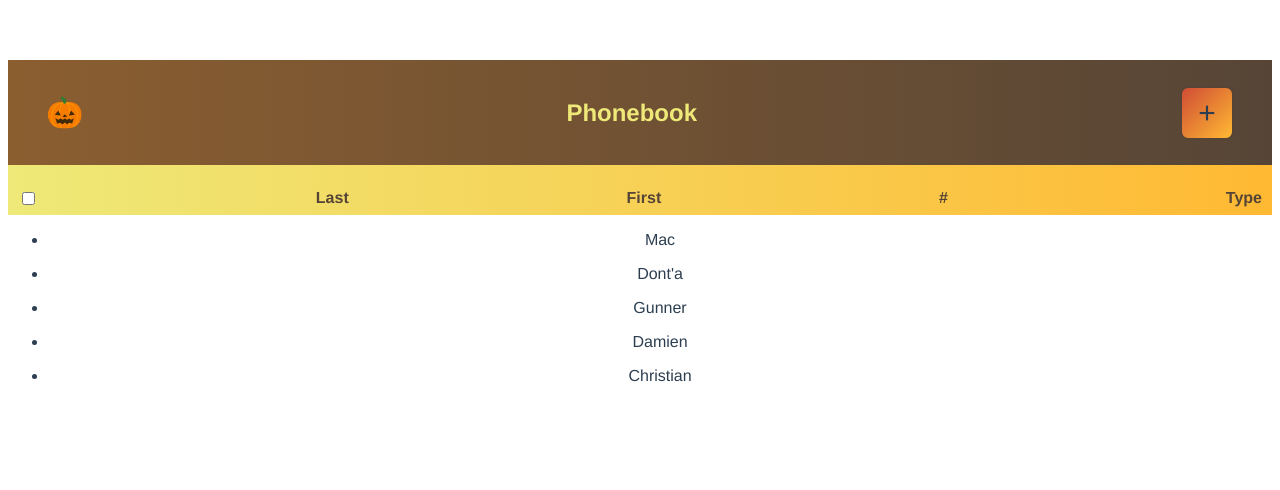
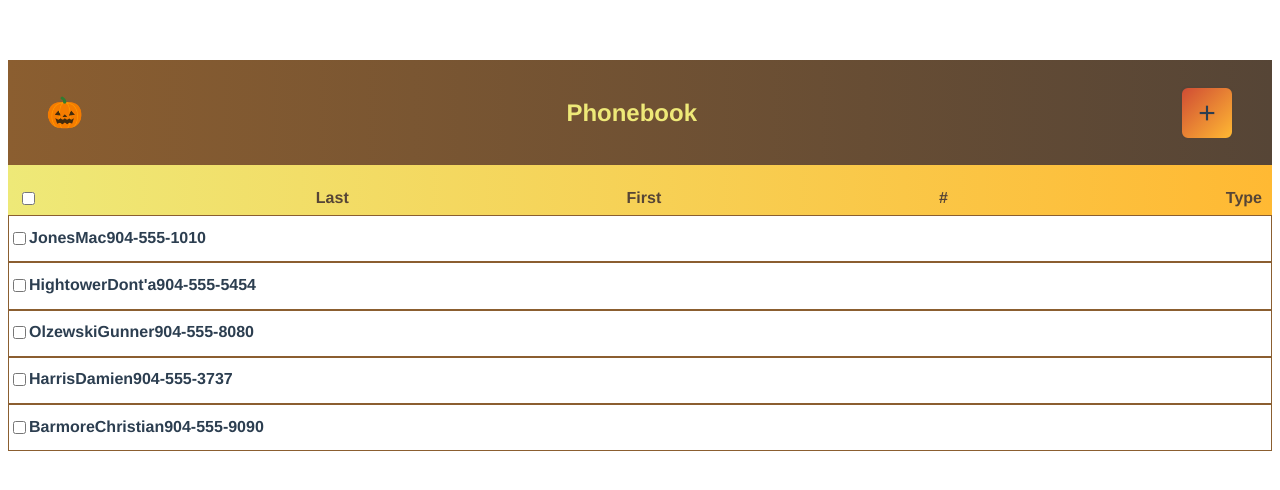
Before and after one commit to tcburns24/phonebook, a Vue app: page / in a window 1280 px wide. Shown: the top 490 px of the page. Built offline with nearby package versions, Linux system fonts and the light colour scheme.

Commit message:
Creates ContactRow component

```diff
--- /dev/null
+++ b/src/components/ContactRow.vue
@@ -0,0 +1,39 @@
+<script>
+export default {
+  name: 'ContactRow',
+  props: ['infoObj'],
+  data() {
+    return {}
+  },
+
+}
+</script>
+
+<!--
+COLOR THEME
+orange: #ffb933
+red:    #d04c34
+black:  #564536
+brown: 	#8b5e30
+yellow: #eee978
+-->
+<style scoped>
+  .contact-row {
+    max-width: 100%;
+    position: relative;
+    padding: 1% 0;
+    display: flex;
+    border: 1px solid #8b5e30;
+    font-weight: 700;
+  }
+</style>
+
+<template>
+  <div class="contact-row">
+    <span><input type="checkbox" /></span>
+    <span class="contact-info">{{ infoObj.last_name }}</span>
+    <span class="contact-info">{{ infoObj.first_name }}</span>
+    <span class="contact-info">{{ infoObj.number }}</span>
+    <span class="contact-info">{{ infoObj.type }}</span>
+  </div>
+</template>
--- a/src/components/HelloWorld.vue
+++ /dev/null
@@ -1,58 +0,0 @@
-<template>
-  <div class="hello">
-    <h1>{{ msg }}</h1>
-    <p>
-      For a guide and recipes on how to configure / customize this project,<br>
-      check out the
-      <a href="https://cli.vuejs.org" target="_blank" rel="noopener">vue-cli documentation</a>.
-    </p>
-    <h3>Installed CLI Plugins</h3>
-    <ul>
-      <li><a href="https://github.com/vuejs/vue-cli/tree/dev/packages/%40vue/cli-plugin-babel" target="_blank" rel="noopener">babel</a></li>
-      <li><a href="https://github.com/vuejs/vue-cli/tree/dev/packages/%40vue/cli-plugin-eslint" target="_blank" rel="noopener">eslint</a></li>
-    </ul>
-    <h3>Essential Links</h3>
-    <ul>
-      <li><a href="https://vuejs.org" target="_blank" rel="noopener">Core Docs</a></li>
-      <li><a href="https://forum.vuejs.org" target="_blank" rel="noopener">Forum</a></li>
-      <li><a href="https://chat.vuejs.org" target="_blank" rel="noopener">Community Chat</a></li>
-      <li><a href="https://twitter.com/vuejs" target="_blank" rel="noopener">Twitter</a></li>
-      <li><a href="https://news.vuejs.org" target="_blank" rel="noopener">News</a></li>
-    </ul>
-    <h3>Ecosystem</h3>
-    <ul>
-      <li><a href="https://router.vuejs.org" target="_blank" rel="noopener">vue-router</a></li>
-      <li><a href="https://vuex.vuejs.org" target="_blank" rel="noopener">vuex</a></li>
-      <li><a href="https://github.com/vuejs/vue-devtools#vue-devtools" target="_blank" rel="noopener">vue-devtools</a></li>
-      <li><a href="https://vue-loader.vuejs.org" target="_blank" rel="noopener">vue-loader</a></li>
-      <li><a href="https://github.com/vuejs/awesome-vue" target="_blank" rel="noopener">awesome-vue</a></li>
-    </ul>
-  </div>
-</template>
-
-<script>
-export default {
-  name: 'HelloWorld',
-  props: {
-    msg: String
-  }
-}
-</script>
-
-<!-- Add "scoped" attribute to limit CSS to this component only -->
-<style scoped>
-h3 {
-  margin: 40px 0 0;
-}
-ul {
-  list-style-type: none;
-  padding: 0;
-}
-li {
-  display: inline-block;
-  margin: 0 10px;
-}
-a {
-  color: #42b983;
-}
-</style>
--- a/src/components/Phonebook.vue
+++ b/src/components/Phonebook.vue
@@ -1,7 +1,10 @@
 <script>
 import allContacts from "../contacts.json";
+import ContactRow from "./ContactRow";
 
 export default {
+  name: 'Phonebook',
+  components: { ContactRow },
   data() {
     return {
       contacts: [],
@@ -81,9 +84,7 @@ yellow: #eee978
       <span>Type</span>
     </div>
     <div v-for="(contact, index) in contacts" :key="index">
-      <ul>
-        <li>{{ contact.first_name }}</li>
-      </ul>
+      <ContactRow :infoObj="contact" />
     </div>
   </div>
 </template>
```
